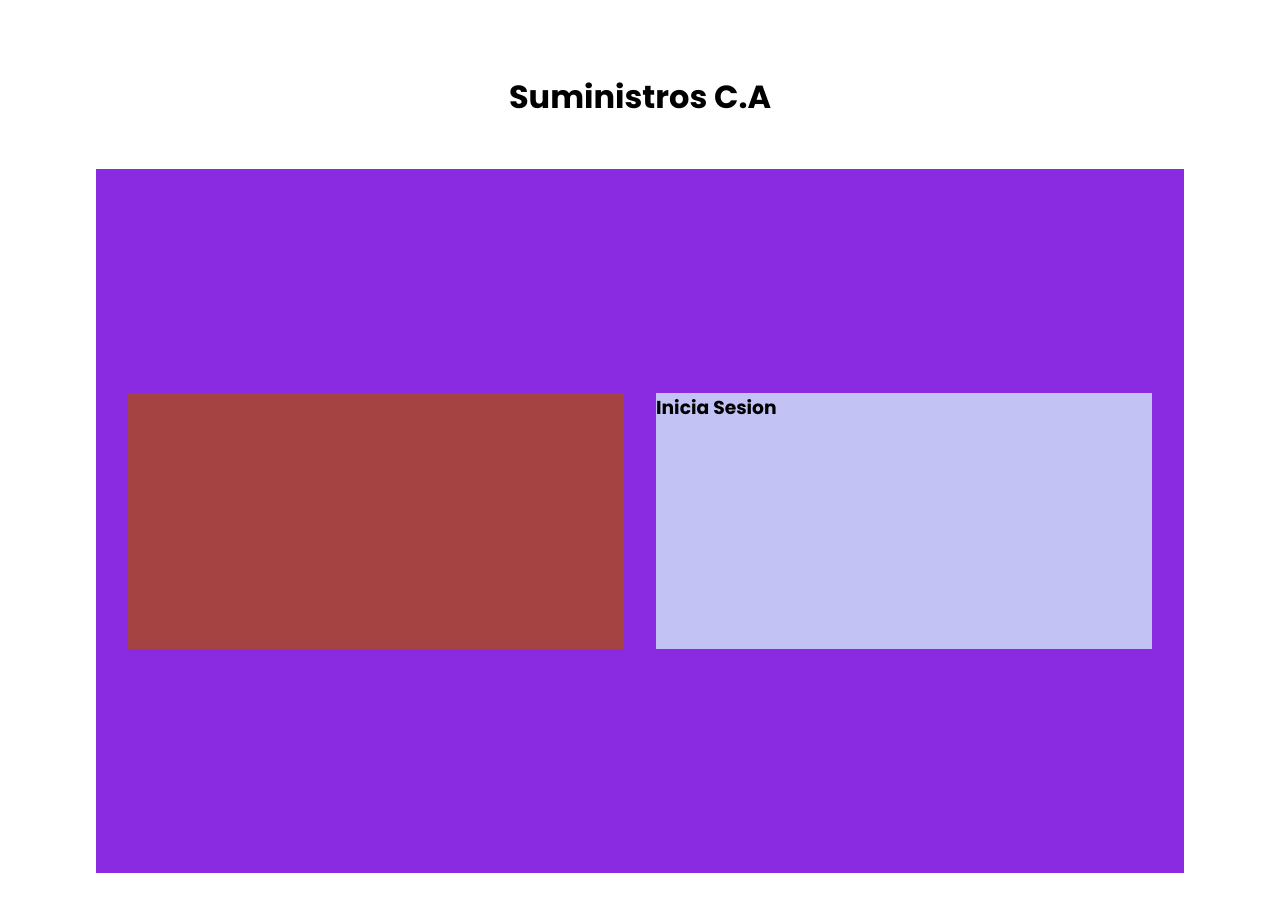
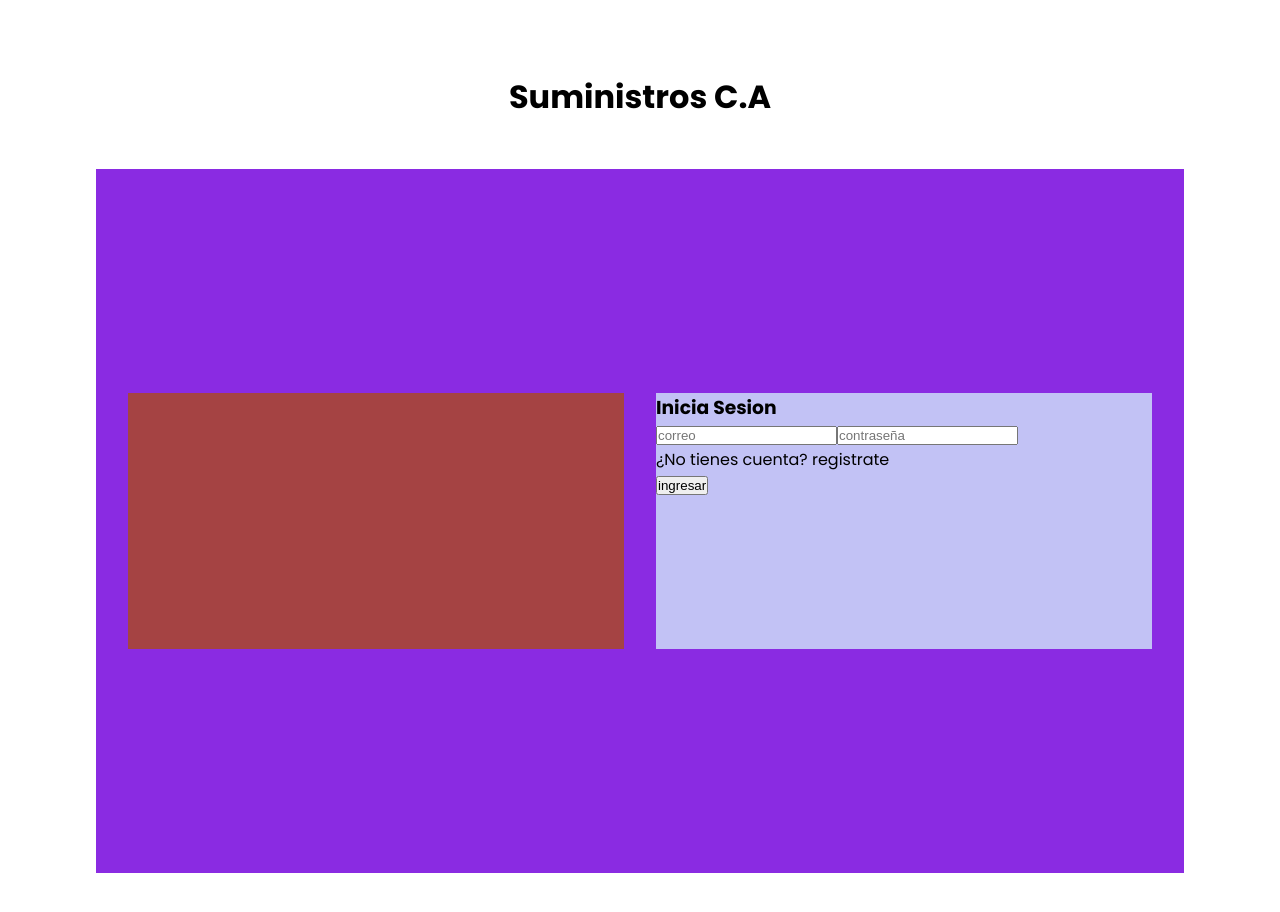
Before and after one commit to Orioldev/suministros-ca, a React (Vite) app: page /login in a window 1280 px wide. Shown: the top 912 px of the page. Built offline with nearby package versions, Linux system fonts and the light colour scheme.

Commit message:
Estilos Iniciales

```diff
--- a/src/auth/Login.jsx
+++ b/src/auth/Login.jsx
@@ -15,6 +15,14 @@ export const Login = () => {
 
               <div className='form-container'>
                   <h3>Inicia Sesion</h3>
+                  <form className='form-login ' >
+                      <input type="email" placeholder='correo' />
+                      <input type="password" placeholder='contraseña' />
+                      <p>¿No tienes cuenta? <span>registrate</span></p>
+                      <button type="submit">ingresar</button>
+
+
+                  </form>
               </div>
       </section>
 
```
Also changed, not shown: src/index.css (line endings or trailing spaces).
